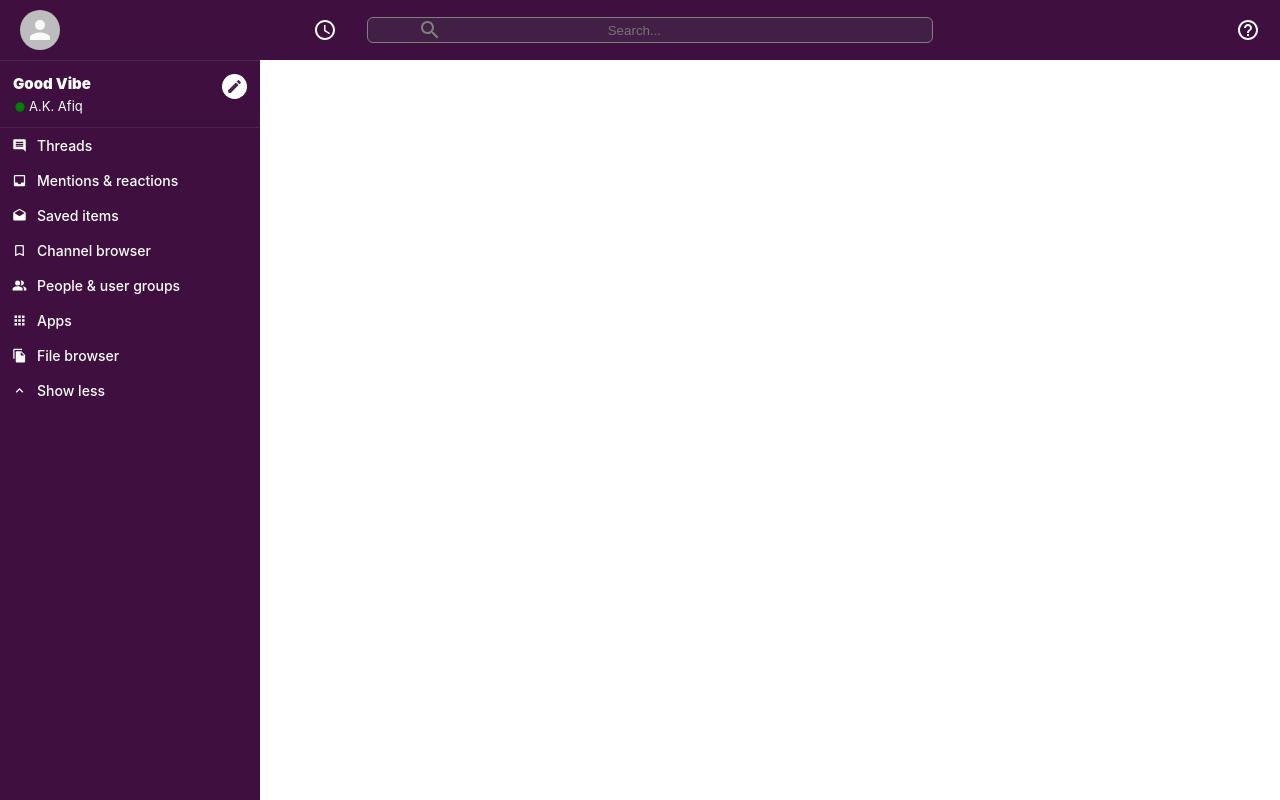
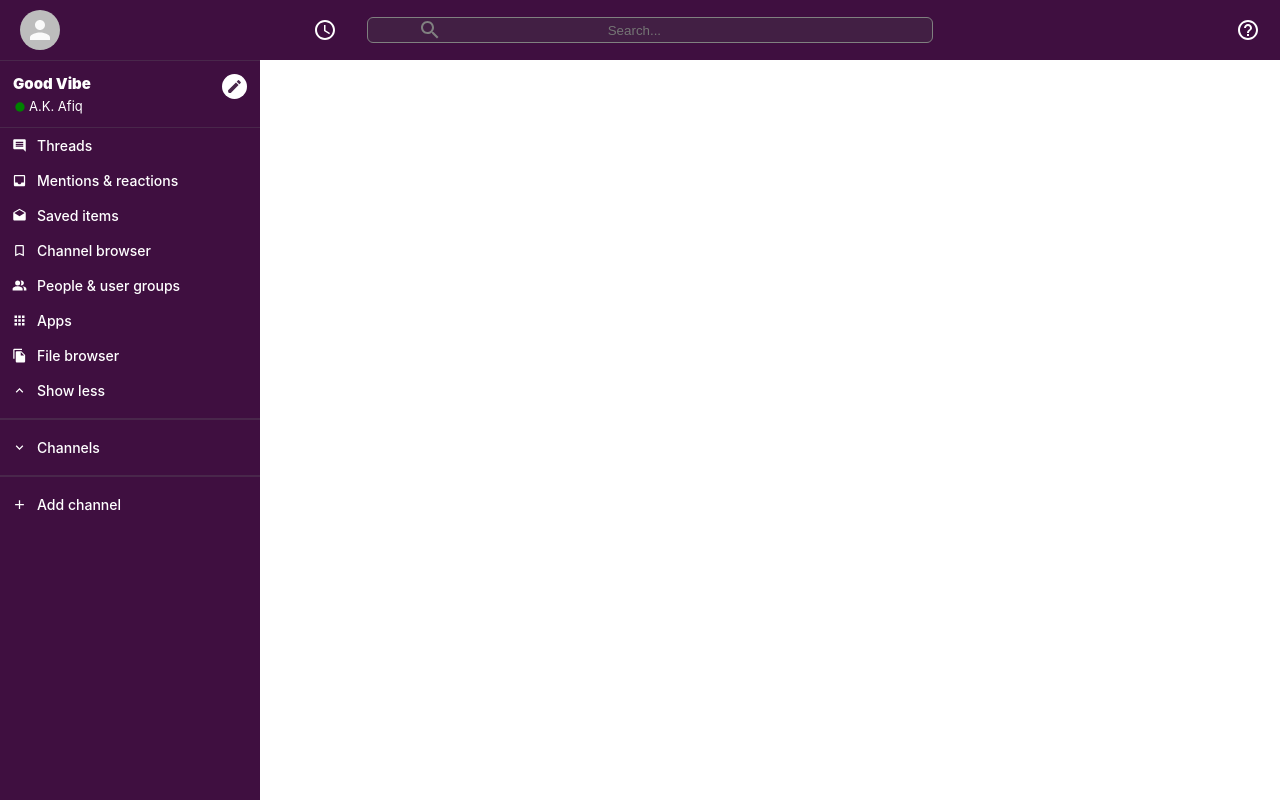
Before and after one commit to akaahl/slack-clone, a React (Create React App) app: page / in a window 1280 px wide. Built offline with nearby package versions, Linux system fonts and the light colour scheme.

Commit message:
Further styled SidebarOption and install firebase

```diff
--- a/package.json
+++ b/package.json
@@ -9,6 +9,7 @@
     "@testing-library/jest-dom": "^4.2.4",
     "@testing-library/react": "^9.5.0",
     "@testing-library/user-event": "^7.2.1",
+    "firebase": "^8.10.0",
     "react": "^17.0.2",
     "react-dom": "^17.0.2",
     "react-redux": "^7.2.4",
--- a/src/components/Sidebar/Sidebar.js
+++ b/src/components/Sidebar/Sidebar.js
@@ -11,6 +11,8 @@
 import AppsIcon from "@material-ui/icons/Apps";
 import FileCopyIcon from "@material-ui/icons/FileCopy";
 import ExpandLessIcon from "@material-ui/icons/ExpandLess";
+import ExpandMoreIcon from "@material-ui/icons/ExpandMore";
+import AddIcon from "@material-ui/icons/Add";
 
 function Sidebar() {
   return (
@@ -34,6 +36,10 @@
       <SidebarOption Icon={AppsIcon} title="Apps" />
       <SidebarOption Icon={FileCopyIcon} title="File browser" />
       <SidebarOption Icon={ExpandLessIcon} title="Show less" />
+      <hr />
+      <SidebarOption Icon={ExpandMoreIcon} title="Channels" />
+      <hr />
+      <SidebarOption Icon={AddIcon} title="Add channel" addChannelOption />
     </SidebarContainer>
   );
 }
@@ -47,6 +53,11 @@
   border-top: 1px solid #49274b;
   max-width: 260px;
   margin-top: 60px;
+
+  > hr {
+    margin: 10px 0;
+    border: 1px solid #49274b;
+  }
 `;
 
 const SidebarHeader = styled.div`
--- a/src/components/Sidebar/SidebarOption/SidebarOption.js
+++ b/src/components/Sidebar/SidebarOption/SidebarOption.js
@@ -1,9 +1,19 @@
 import React from "react";
 import styled from "styled-components";
 
-function SidebarOption({ Icon, title }) {
+function SidebarOption({ Icon, title, addChannelOption }) {
+  const addChannel = () => {
+    console.log("add");
+  };
+
+  const selectChannel = () => {
+    console.log("select");
+  };
+
   return (
-    <SidebarOptionContainer>
+    <SidebarOptionContainer
+      onClick={addChannelOption ? addChannel : selectChannel}
+    >
       {Icon && <Icon fontSize="large" style={{ padding: 10 }} />}
 
       {Icon ? (
```
Also changed, not shown: 1 other file (tests, documents, lock files or other folders).
